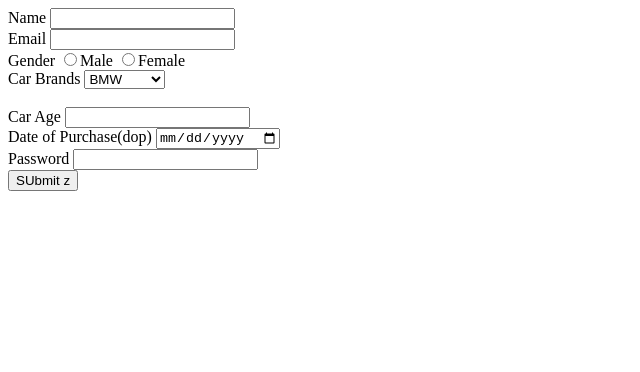
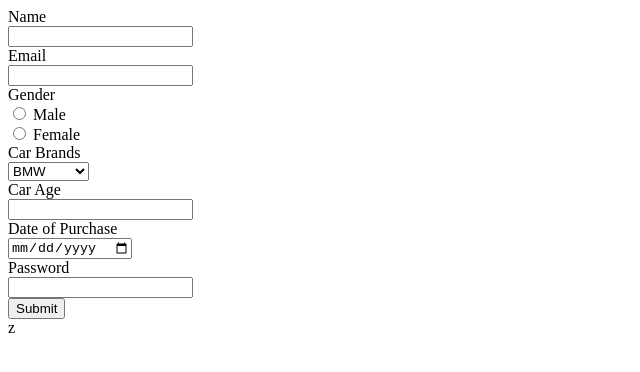
Before and after one commit to acciojob/car-insurance-form-hemanthbommana, a website: page main.html in a window 1280 px wide. Shown: the whole page, without its empty margins (0-640 px from the left). Drawn offline with Linux system fonts and the light colour scheme.

Commit message:
created a submission

```diff
--- a/main.html
+++ b/main.html
@@ -8,29 +8,37 @@
 
 <body>
 	<!-- the entire body must be written by student -->
-	<form method="post">
-		<label for="name" id="name" >Name</label>
-		<input type="text" for="name" name="name"><br>
-		<label for="email" id="email">Email</label>
-		<input type="text" name="email"><br>
-		<label for="gender"id="gender">Gender</label>
-		<input type="radio" for="gender" name="gender">Male
-			<input type="radio" for="gender" name="gender">Female<br>
-		<label for="cars"  id="cars">Car Brands</label>
-		<select for="cars" id="cars" name="cars">
-			<option for="cars">BMW</option>
-			<option for="cars">Audi</option>
-			<option for="cars">Mercedez</option>
-		</select><br><br>
-		<label for="carage" id="carage">Car Age</label>
-		<input type="number" for="carage" name="carage"><br>
-		<label for="dateofpurchase" id="dop">Date of Purchase(dop)</label>
-		<input type="date" for="dateofpurchase" name="dateofpurchase"><br>
-		<label for="password">Password</label>
-		<input type="password" for="password" name="password"><br>
-		<button type="submit" value="Submit">SUbmit
+<form action="" method="post">
+	<label for="name">Name</label><br />
+		<input type="text" id="name" name="name" required /><br />
+		<label for="email">Email</label><br />
+		<input type="email" id="email" name="email" required /><br />
+		<label for="gender">Gender</label><br />
+		<input type="radio" id="gender" name="gender" value="male" required />
+		<label for="gender">Male</label><br />
+		<input type="radio" id="gender" name="gender" value="female" required />
+		<label for="gender">Female</label><br />
+		<label for="cars">Car Brands</label><br />
+		<select id="cars" name="cars" required>
+		  <option value="bmw" id="cars">BMW</option>
+		  <option value="audi" id="cars">Audi</option>
+		  <option value="mercedes" id="cars">Mercedes</option></select
+		><br />
+		<label for="carage">Car Age</label><br />
+		<input type="number" id="carage" name="carage" required /><br />
+		<label for="dop">Date of Purchase</label><br />
+		<input type="date" id="dop" name="dop" required /><br />
+		<label for="password">Password</label><br/>
+		<input
+		  type="password"
+		  id="password"
+		  name="password"
+		  required
+		/><br/>
 
-	</form>
+		<button type="submit">Submit</button>
+
+</form>
     <script type="text/javascript" src="./script.js">
 </script>z
 
```
